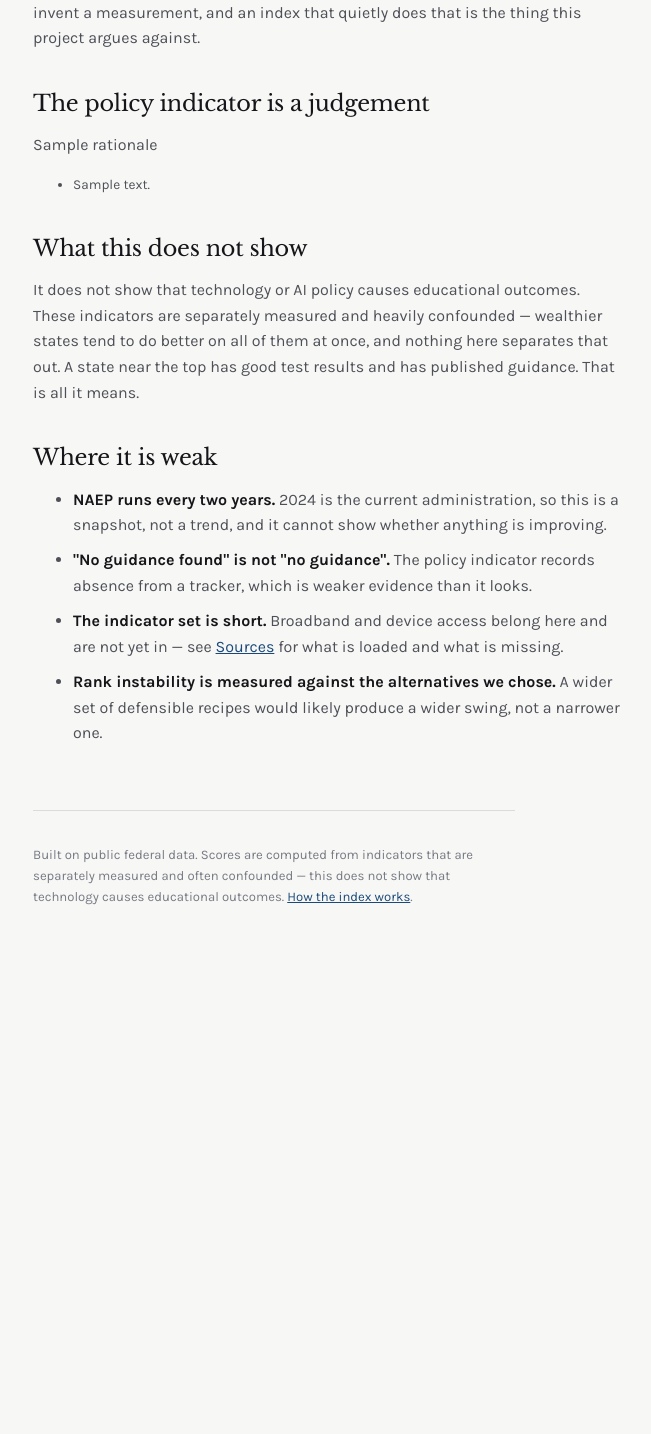
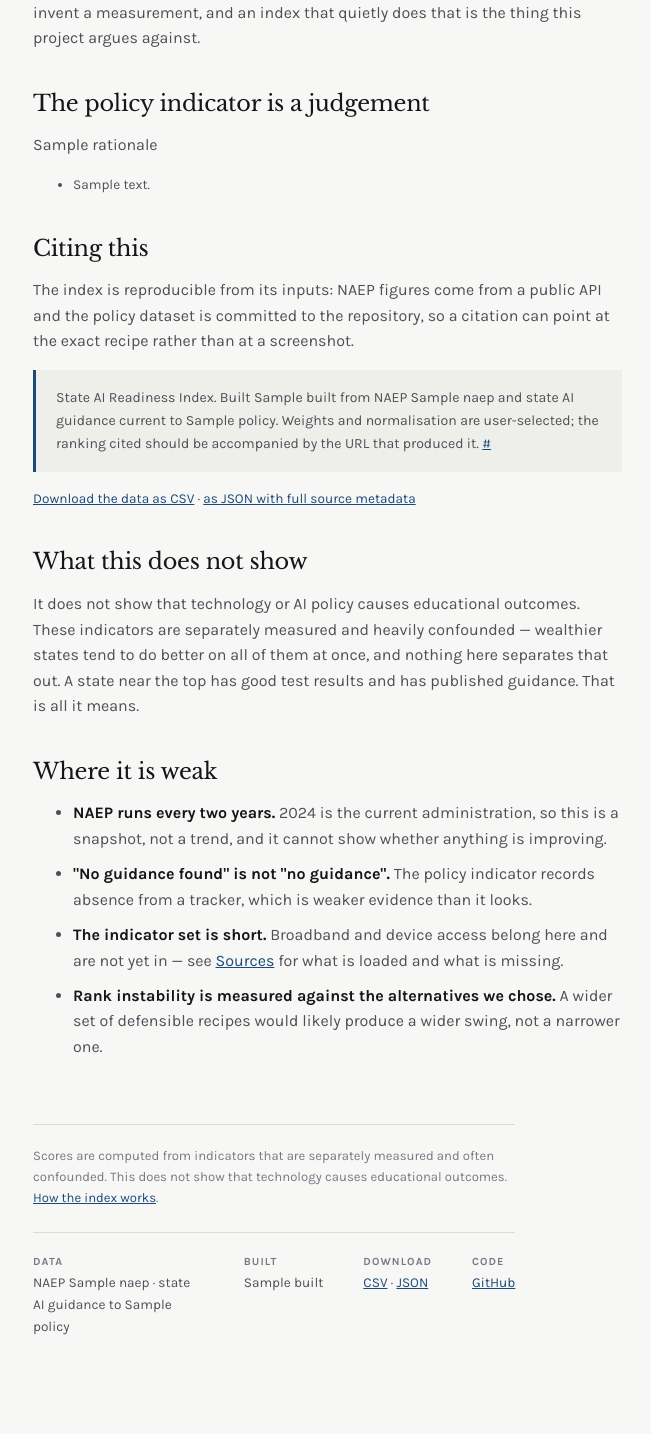
Before and after one commit to DavidZaa/state-ai-readiness-index, a Python web app: template app/templates/methodology.html in a window 1280 px wide. Shown: the part 852-2286 px from the top of the page, without its empty margins (65-716 px from the left). Before the commit the page ends 1757 px from the top, so only its background shows below. Run offline with Jinja, Linux system fonts and the light colour scheme; the template is opened without the code that fills it: most values are stand-ins (such as "Sample title", 1, 10 or a date in 2020).

Commit message:
Add the furniture that separates a tool from a school project
Looked at how comparable tools are actually built — the OECD Better Life
Index, which is the same idea applied to countries; the Urban Institute's
America's Gradebook, which sits on the same NAEP data; and Our World in
Data. Every one of them carries the same set of things, and this site
carried none of them.

You can now take the data away. /data/index.csv and /data/index.json export
exactly what is on screen, with the chosen weights and normalisation
written into the header, so a downloaded ranking can be reproduced instead
of merely quoted. The JSON carries every indicator's source, URL, year and
coverage, and both carry the caveat, so the numbers cannot travel without
the warning attached.

The footer now states data vintage, build date, downloads and source code
on every page — the questions a reader asks before deciding whether to
trust a ranking, answered without having to go looking.

The methodology page gained a citation block, because a tool whose whole
argument is that the recipe matters should tell people to cite the recipe
and not the screenshot.

And the permalink is now visible. The weights already lived in the query
string, but nothing on the page said so, and a feature nobody can see is a
feature nobody uses.

```diff
--- a/app/static/css/style.css
+++ b/app/static/css/style.css
@@ -383,3 +383,59 @@ a { color: var(--accent); }
     transition-duration: 0.01ms !important;
   }
 }
+
+/* ------------------------------------------------- credibility furniture */
+
+/* The things every comparable tool carries and a student project omits:
+   where the data came from, when, how to take it away, how to cite it. */
+
+.footer__caveat { max-width: var(--measure); margin: 0 0 1.5rem; }
+
+.footer__meta {
+  display: grid;
+  gap: 1rem 2.5rem;
+  margin: 0;
+  padding-top: 1.25rem;
+  border-top: 1px solid var(--rule);
+}
+
+@media (min-width: 40rem) {
+  .footer__meta { grid-template-columns: repeat(4, auto); justify-content: start; }
+}
+
+.footer__meta dt {
+  margin-bottom: 0.15rem;
+  font-size: 0.68rem;
+  font-weight: 700;
+  letter-spacing: 0.1em;
+  text-transform: uppercase;
+  color: var(--ink-faint);
+}
+
+.footer__meta dd { margin: 0; font-size: 0.85rem; color: var(--ink-muted); }
+
+.takeaway {
+  display: grid;
+  gap: 1.25rem;
+  margin: 2.5rem 0 0;
+  padding: 1.5rem;
+  background: var(--paper-raised);
+  border: 1px solid var(--rule);
+}
+
+@media (min-width: 52rem) {
+  .takeaway { grid-template-columns: 1fr auto; align-items: center; }
+}
+
+.takeaway h2 { margin: 0 0 0.35rem; font-size: 1.15rem; }
+.takeaway p { margin: 0; max-width: 52ch; }
+
+.citation {
+  margin: 1rem 0;
+  padding: 1rem 1.25rem;
+  background: var(--paper-sunk);
+  border-left: 3px solid var(--accent);
+  font-size: 0.88rem;
+  line-height: 1.65;
+  color: var(--ink-muted);
+}
--- a/app/static/js/script.js
+++ b/app/static/js/script.js
@@ -20,3 +20,27 @@ document.addEventListener("DOMContentLoaded", () => {
     slider.addEventListener("input", show);
   });
 });
+
+// The permalink. Weights already live in the query string, so "share" is just
+// handing over the current URL — but nothing on the page said so, and a
+// feature nobody can see is a feature nobody uses.
+document.addEventListener("DOMContentLoaded", () => {
+  const button = document.querySelector("[data-permalink]");
+
+  if (!button) return;
+
+  button.addEventListener("click", async () => {
+    try {
+      await navigator.clipboard.writeText(window.location.href);
+      button.textContent = "Link copied";
+    } catch {
+      // Clipboard access is refused in plenty of ordinary situations, and the
+      // URL is in the address bar either way.
+      button.textContent = "Copy from the address bar";
+    }
+
+    setTimeout(() => {
+      button.textContent = "Copy link to this ranking";
+    }, 2500);
+  });
+});
--- a/app/templates/base.html
+++ b/app/templates/base.html
@@ -22,11 +22,33 @@
     <main>{% block content %}{% endblock %}</main>
 
     <footer class="footer">
-      <p>
-        Built on public federal data. Scores are computed from indicators that are
-        separately measured and often confounded — this does not show that technology
-        causes educational outcomes. <a href="{{ url_for('methodology') }}">How the index works</a>.
+      <p class="footer__caveat">
+        Scores are computed from indicators that are separately measured and often
+        confounded. This does not show that technology causes educational outcomes.
+        <a href="{{ url_for('methodology') }}">How the index works</a>.
       </p>
+
+      <dl class="footer__meta">
+        <div>
+          <dt>Data</dt>
+          <dd>NAEP {{ data_vintage.naep }} · state AI guidance to {{ data_vintage.policy }}</dd>
+        </div>
+        <div>
+          <dt>Built</dt>
+          <dd>{{ data_vintage.built }}</dd>
+        </div>
+        <div>
+          <dt>Download</dt>
+          <dd>
+            <a href="{{ url_for('download_csv') }}?{{ request.query_string.decode() }}">CSV</a> ·
+            <a href="{{ url_for('download_json') }}?{{ request.query_string.decode() }}">JSON</a>
+          </dd>
+        </div>
+        <div>
+          <dt>Code</dt>
+          <dd><a href="{{ repo_url }}" rel="noreferrer">GitHub</a></dd>
+        </div>
+      </dl>
     </footer>
   </div>
 
--- a/app/templates/methodology.html
+++ b/app/templates/methodology.html
@@ -49,6 +49,24 @@
     {% for note in policy.coding_notes %}<li>{{ note }}</li>{% endfor %}
   </ul>
 
+  <h2>Citing this</h2>
+  <p>
+    The index is reproducible from its inputs: NAEP figures come from a public API and
+    the policy dataset is committed to the repository, so a citation can point at the
+    exact recipe rather than at a screenshot.
+  </p>
+  <blockquote class="citation">
+    State AI Readiness Index. Built {{ data_vintage.built }} from NAEP
+    {{ data_vintage.naep }} and state AI guidance current to {{ data_vintage.policy }}.
+    Weights and normalisation are user-selected; the ranking cited should be
+    accompanied by the URL that produced it.
+    <a href="{{ repo_url }}" rel="noreferrer">{{ repo_url }}</a>
+  </blockquote>
+  <p class="small">
+    <a href="{{ url_for('download_csv') }}">Download the data as CSV</a> ·
+    <a href="{{ url_for('download_json') }}">as JSON with full source metadata</a>
+  </p>
+
   <h2>What this does not show</h2>
   <p>
     It does not show that technology or AI policy causes educational outcomes. These
```
Also changed, not shown: app/server.py (+87 -1 lines), app/templates/explore.html (+15 -0 lines).
